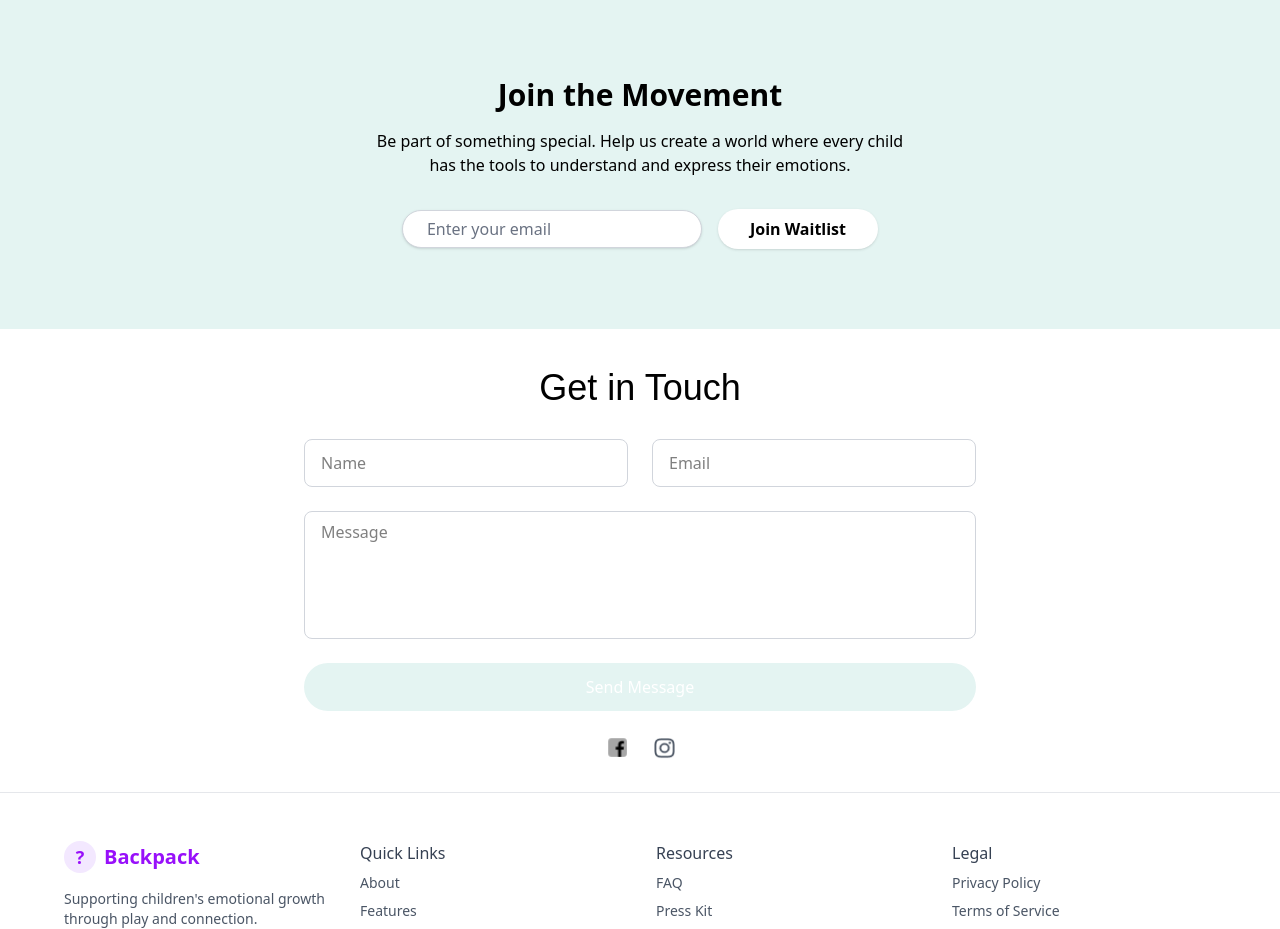
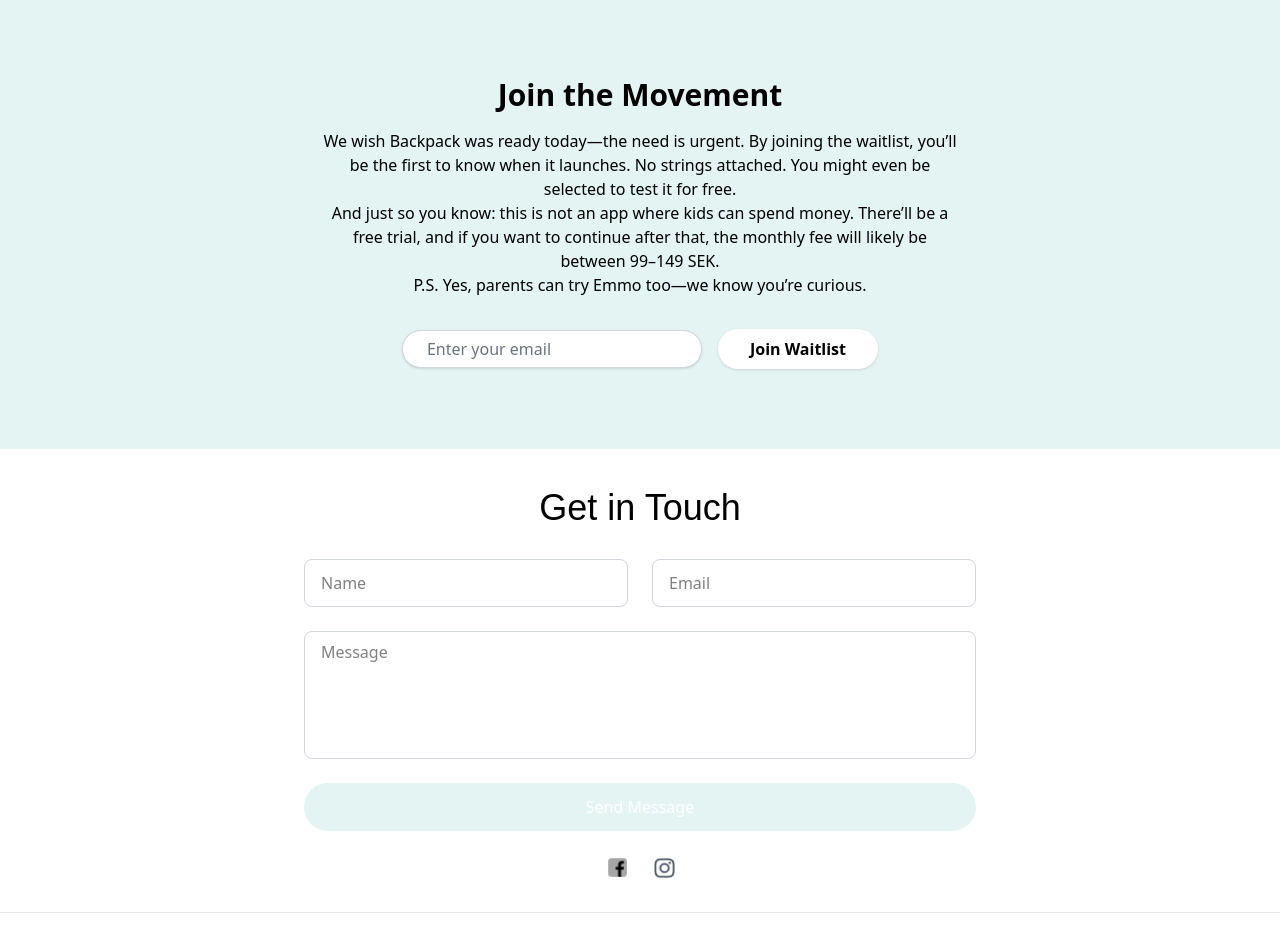
Before and after one commit to Natito9/backpack-project, a Next.js app: page / in a window 1280 px wide. Shown: the part 2840-3769 px from the top of the page. Built offline with nearby package versions, Linux system fonts and the light colour scheme.

Commit message:
text change

```diff
--- a/src/components/waitlist/waitlist.jsx
+++ b/src/components/waitlist/waitlist.jsx
@@ -38,8 +38,9 @@ export default function Waitlist() {
       Join the Movement
     </h2>
     <p className="mt-4 leading-normal font-sans text-black">
-      Be part of something special. Help us create a world where every child <br />
-      has the tools to understand and express their emotions.
+    We wish Backpack was ready today—the need is urgent. By joining the waitlist, you’ll be the first to know when it launches. No strings attached. You might even be selected to test it for free.<br />
+  And just so you know: this is not an app where kids can spend money. There’ll be a free trial, and if you want to continue after that, the monthly fee will likely be <br />between 99–149 SEK.<br />
+  P.S. Yes, parents can try Emmo too—we know you’re curious.
     </p>
 
     <form
@@ -67,6 +68,4 @@ export default function Waitlist() {
 
 
   );
-
-
 }
```
